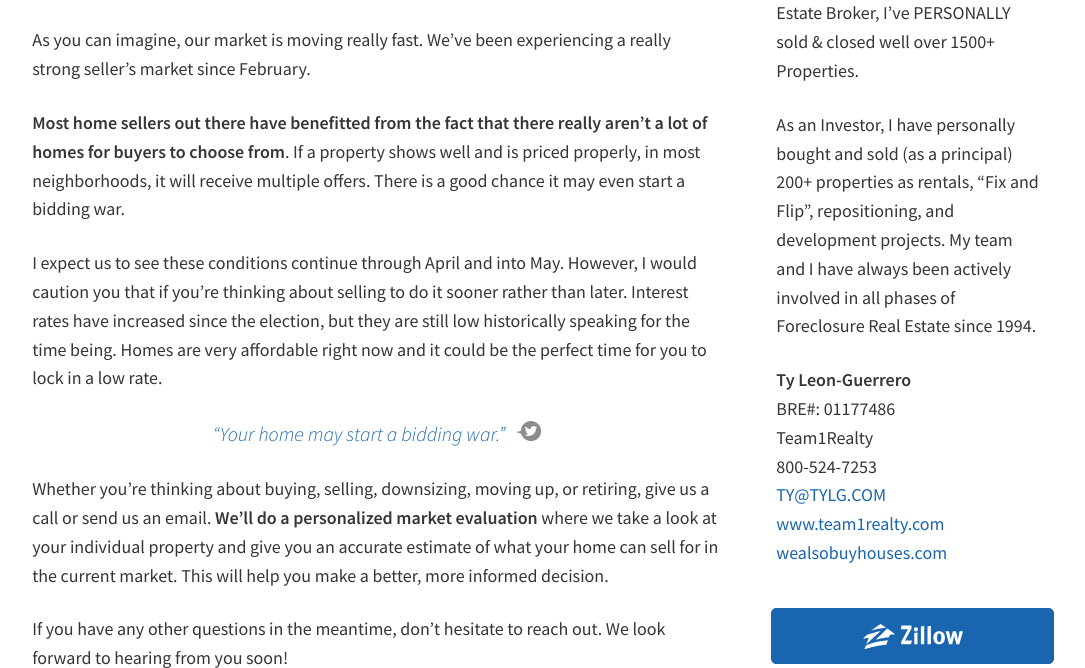
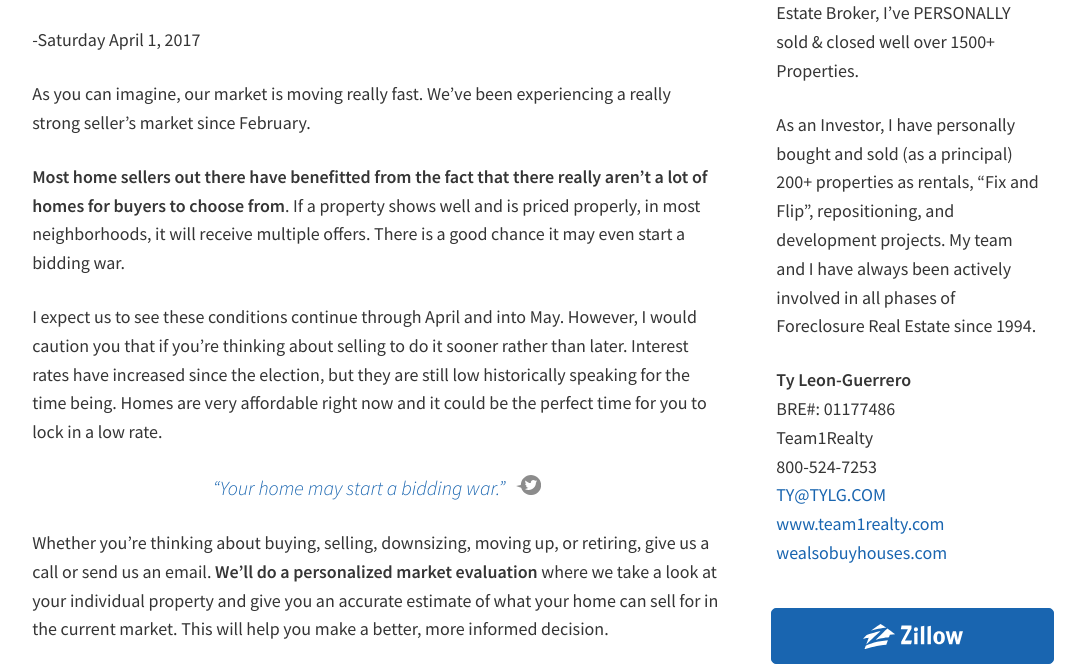
Before and after one commit to Vyral/Ty-Leon-Guerrero-blog, a Jekyll site: the page built from _posts/2017-04-03-how-will-the-market-change-over-time.md, in a window 1280 px wide and 900 px high, scrolled down 744 px, cut to the strip 232-900 px from the top of the window. Shown: the whole strip, without its empty margins (97-1182 px from the left). Built offline with Jekyll 4.4.1, drawn with Linux system fonts in a browser that asks for light colours; nearby versions of some CDN libraries.

Commit message:
Updated '_posts/2017-04-03-how-will-the-market-change-over-time.md' via CloudCannon

```diff
--- a/_posts/2017-04-03-how-will-the-market-change-over-time.md
+++ b/_posts/2017-04-03-how-will-the-market-change-over-time.md
@@ -16,6 +16,8 @@ youtube_code: Z1WfhVNVSMg
 
 {% include youtube.html %}
 
+-Saturday April 1, 2017
+
 As you can imagine, our market is moving really fast. We’ve been experiencing a really strong seller’s market since February.&nbsp;
 
 **Most home sellers out there have benefitted from the fact that there really aren’t a lot of homes for buyers to choose from**. If a property shows well and is priced properly, in most neighborhoods, it will receive multiple offers. There is a good chance it may even start a bidding war.
```
